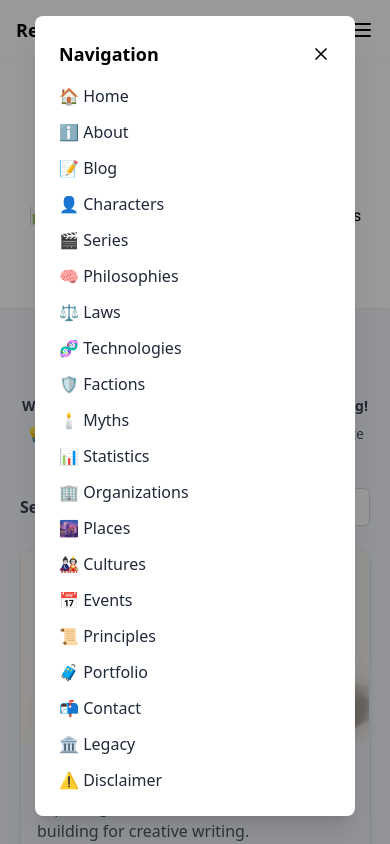
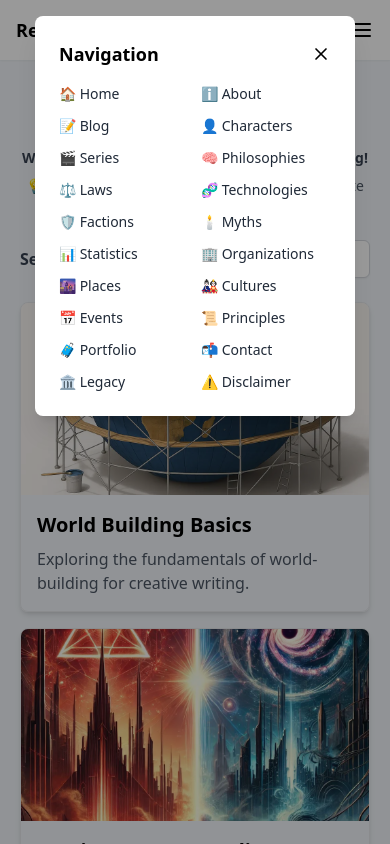
Before and after one commit to Reltroner/reltroner-studio, a Next.js app: page / in a window 390 px wide. Both pictures are taken after a click on the button 362 px from the left and 30 px from the top of the page. Shown: the top 844 px of the page. Built offline with nearby package versions, Linux system fonts and the light colour scheme.

Commit message:
mobile ui

```diff
--- a/app/layout.jsx
+++ b/app/layout.jsx
@@ -102,7 +102,9 @@
         <MobileNavbar />
         <header>
           <CommandPalette />
+          <div className="hidden md:block">
           <Navbar />
+          </div>
         </header>
         <main className="py-5 grow">{children}</main>
         <footer className="border-t pt-4 pb-6 text-center text-xs text-gray-500">
--- a/components/MobileNavbar.jsx
+++ b/components/MobileNavbar.jsx
@@ -1,3 +1,5 @@
+// components/MobileNavbar.jsx
+
 'use client'
 
 import { Fragment, useState, useEffect } from "react";
@@ -99,7 +101,7 @@
                       <X className="h-5 w-5" />
                     </button>
                   </div>
-                  <ul className="space-y-3">
+                  <ul className="grid grid-cols-2 sm:grid-cols-3 gap-3 text-sm ">
                     {navItems.map((item) => (
                       <li key={item.name}>
                         <Link href={item.href} onClick={() => setIsOpen(false)}>
```
